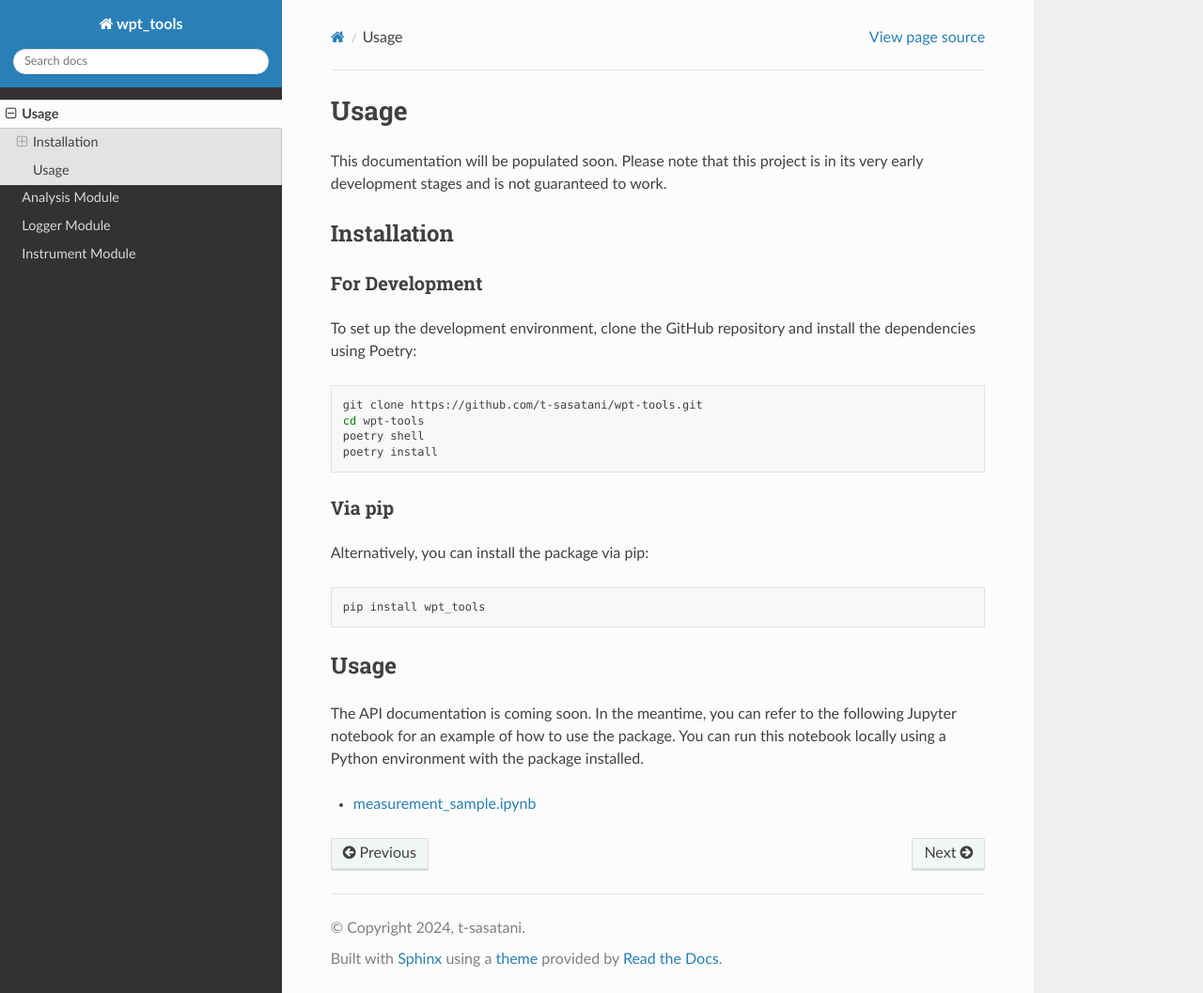
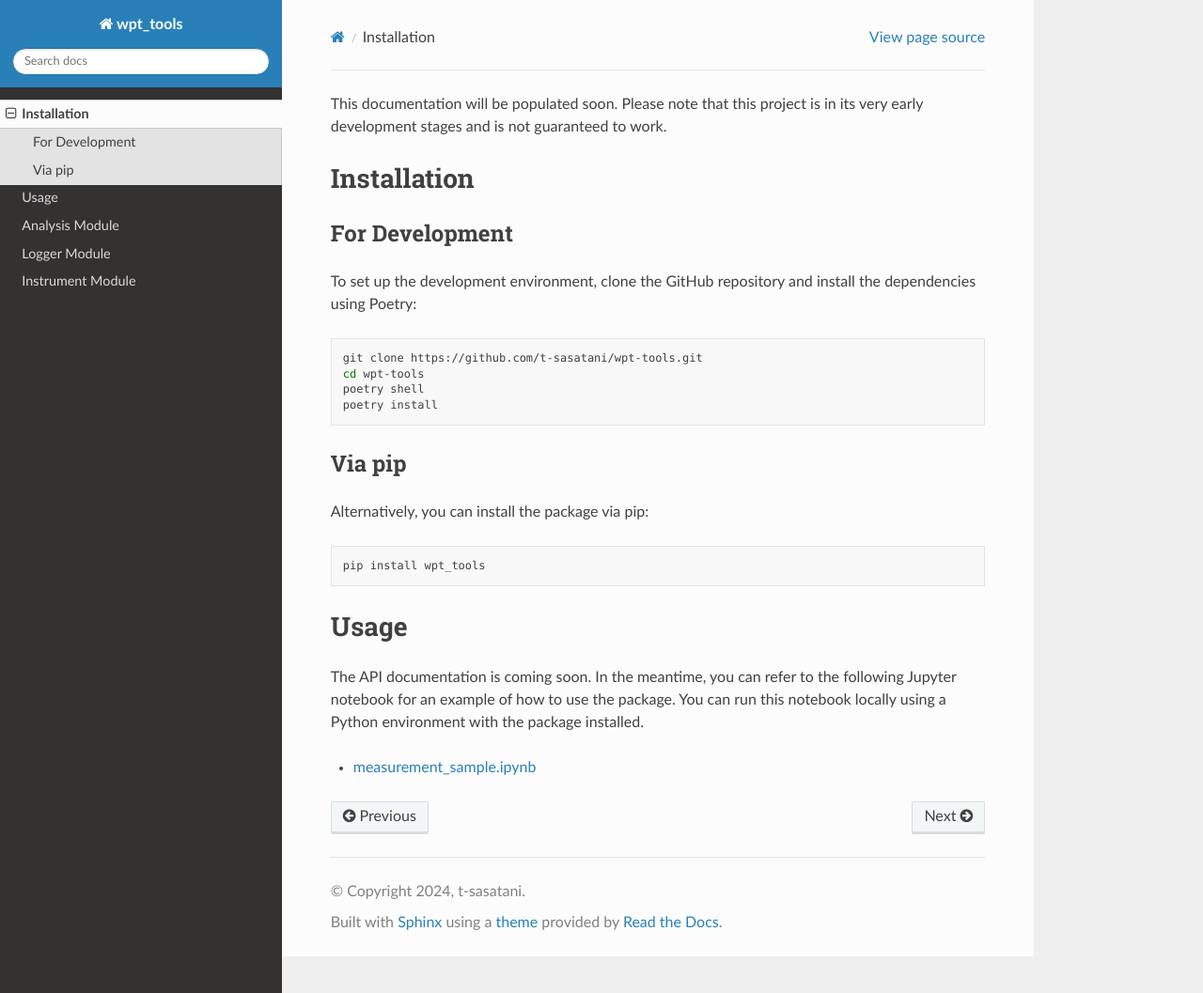
Before and after one commit to t-sasatani/wpt-tools, a Sphinx documentation site: the page built from docs/source/usage.rst, in a window 1280 px wide and 1057 px high. Shown: the whole window at 94% size. Built offline with Sphinx 7.4.7 and the Read the Docs theme 2.0.0, drawn with Linux system fonts in a browser that asks for light colours.

Commit message:
switch to rst

````diff
--- a/docs/source/usage.md
+++ b/docs/source/usage.rst
@@ -1,25 +1,32 @@
-# Usage
-
 This documentation will be populated soon. Please note that this project is in its very early development stages and is not guaranteed to work.
 
-## Installation
+Installation
+============
 
-### For Development
+For Development
+---------------
 
 To set up the development environment, clone the GitHub repository and install the dependencies using Poetry:
-```bash
-git clone https://github.com/t-sasatani/wpt-tools.git
-cd wpt-tools
-poetry shell
-poetry install
-```
 
-### Via pip
+.. code-block:: bash
+
+   git clone https://github.com/t-sasatani/wpt-tools.git
+   cd wpt-tools
+   poetry shell
+   poetry install
+
+Via pip
+-------
+
 Alternatively, you can install the package via pip:
-```
-pip install wpt_tools
-```
 
-## Usage
+.. code-block:: bash
+
+   pip install wpt_tools
+
+Usage
+=====
+
 The API documentation is coming soon. In the meantime, you can refer to the following Jupyter notebook for an example of how to use the package. You can run this notebook locally using a Python environment with the package installed.
-- [measurement_sample.ipynb](https://github.com/t-sasatani/wpt-tools/blob/main/examples/measurement_sample.ipynb)
+
+- `measurement_sample.ipynb <https://github.com/t-sasatani/wpt-tools/blob/main/examples/measurement_sample.ipynb>`_
````
